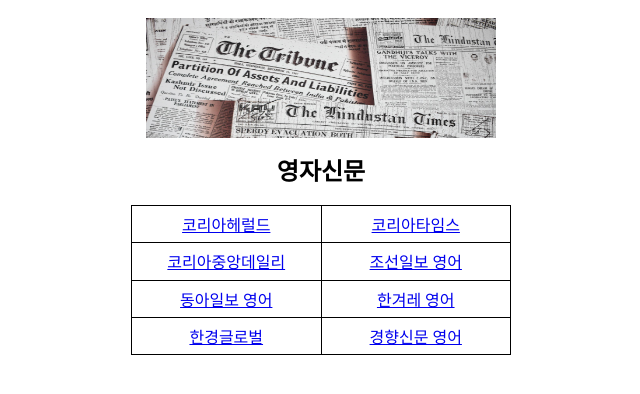
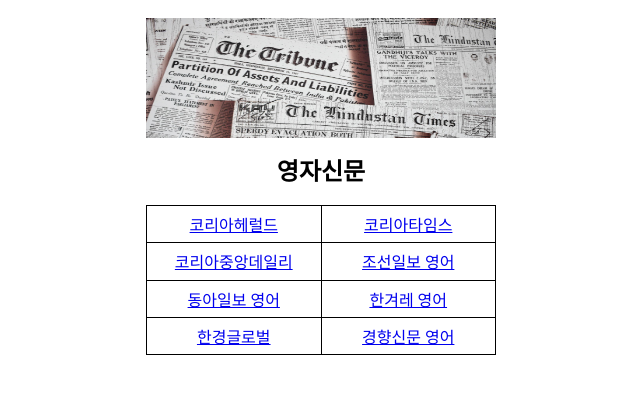
Before and after one commit to aiplushub/seikatsu, a plain HTML site: page sub/ennews.html in a window 1280 px wide. Shown: the whole page, without its empty margins (319-959 px from the left). Drawn offline with nearby package versions, Linux system fonts and the light colour scheme.

Commit message:
Update ennews.html

```diff
--- a/sub/ennews.html
+++ b/sub/ennews.html
@@ -22,29 +22,29 @@
 </DIV>
 <BR>
 <DIV>
-<TABLE WIDTH="380" HEIGHT="150" >
+<TABLE WIDTH="350" HEIGHT="150" >
 <TR>
-    <TD WIDTH="190" align="CENTER">
+    <TD WIDTH="175" align="CENTER">
     <a href="http://www.koreaherald.com/" target="_blank" >코리아헤럴드</a></TD>
-    <TD WIDTH="190" align="CENTER">
+    <TD WIDTH="175" align="CENTER">
     <a href="https://www.koreatimes.co.kr/" target="_blank" >코리아타임스</a></TD>
 </TR>
 <TR>
-    <TD WIDTH="190" align="CENTER">
+    <TD WIDTH="175" align="CENTER">
     <a href="https://koreajoongangdaily.joins.com/" target="_blank">코리아중앙데일리</a></TD>
-    <TD WIDTH="190" align="CENTER">
+    <TD WIDTH="175" align="CENTER">
     <a href="https://english.chosun.com/" target="_blank" >조선일보 영어</a></TD>
 </TR>
 <TR>
-    <TD WIDTH="190" align="CENTER">
+    <TD WIDTH="175" align="CENTER">
     <a href="https://www.donga.com/en" target="_blank" >동아일보 영어</a></TD>
-    <TD WIDTH="190" align="CENTER">
+    <TD WIDTH="175" align="CENTER">
     <a href="https://english.hani.co.kr/" target="_blank" >한겨레 영어</a></TD>
 </TR>
 <TR>
-    <TD WIDTH="190" align="CENTER">
+    <TD WIDTH="175" align="CENTER">
     <a href="https://www.kedglobal.com/" target="_blank" >한경글로벌</a></TD>
-    <TD WIDTH="190" align="CENTER">
+    <TD WIDTH="175" align="CENTER">
     <a href="https://m.khan.co.kr/english/articles" target="_blank" >경향신문 영어</a></TD>
 </TR>
 </TABLE>
```
